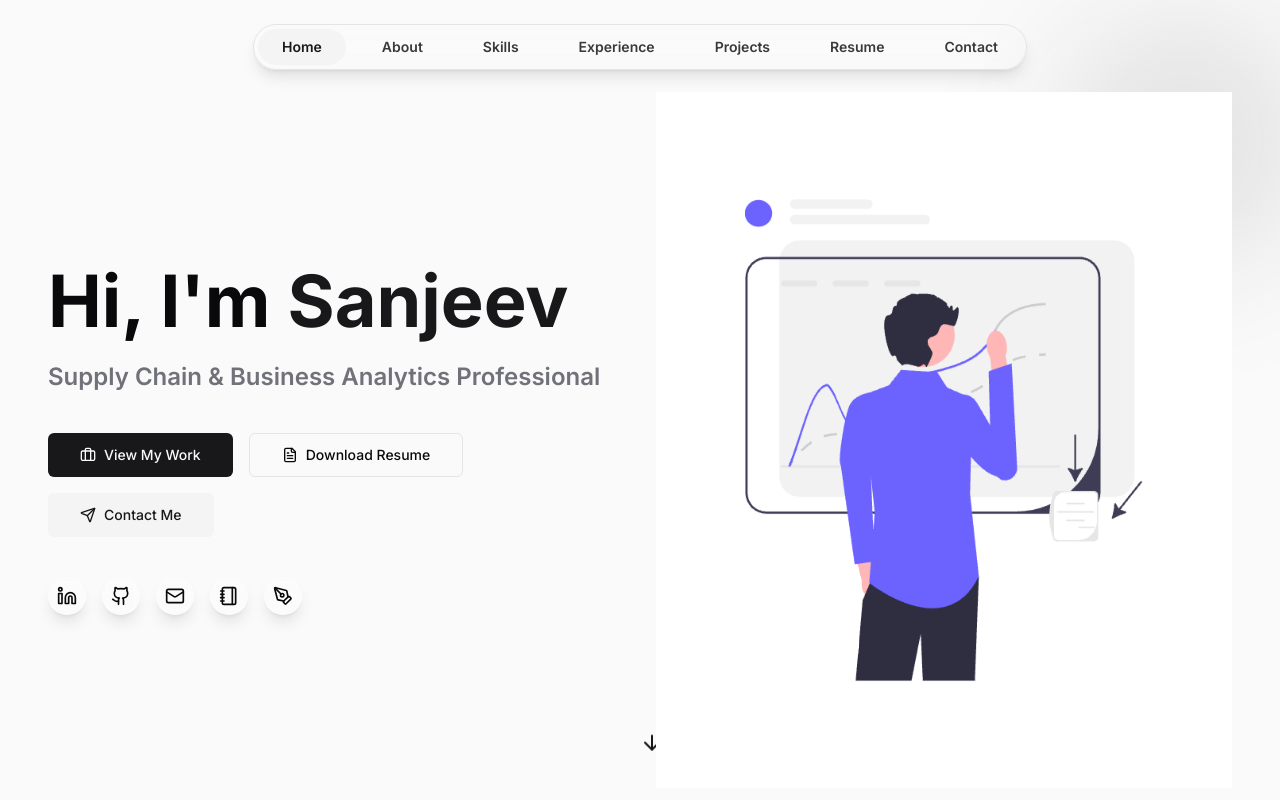
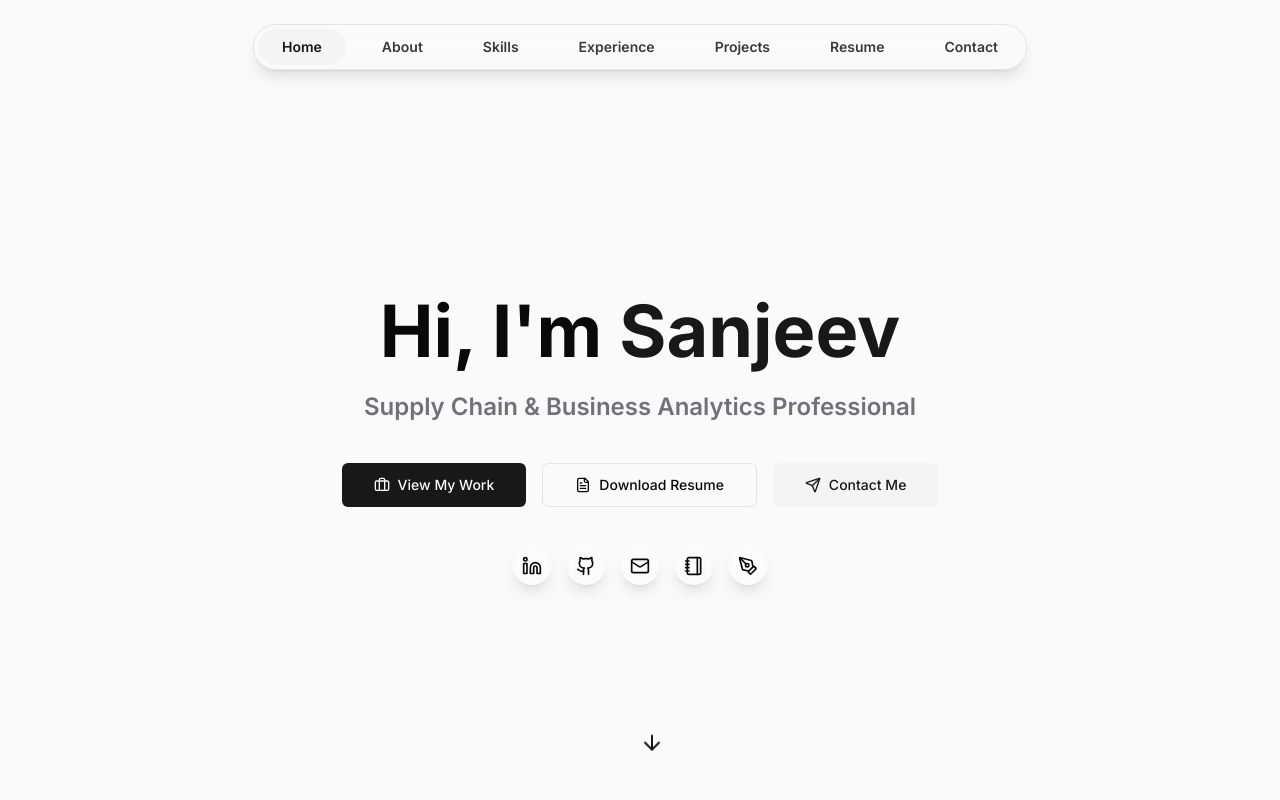
Before and after one commit to SanjeevD08/minimalist-portfolio-forge, a React (Vite) app: page / in a window 1280 px wide. Shown: the top 800 px of the page. Built offline with nearby package versions, Linux system fonts and the light colour scheme.

Commit message:
Remove hero image
Remove the image from the hero section.

```diff
--- a/src/components/sections/Hero.tsx
+++ b/src/components/sections/Hero.tsx
@@ -1,3 +1,4 @@
+
 import { ArrowDown, Linkedin, Github, Mail, BookOpen, FileText, Briefcase, Send, Notebook, PenTool } from 'lucide-react';
 import { Button } from '@/components/ui/button';
 import {
@@ -10,8 +11,8 @@ import {
 const Hero = () => {
   return <section id="home" className="min-h-screen flex flex-col justify-center pt-20 px-4">
     <div className="container mx-auto">
-      <div className="grid grid-cols-1 lg:grid-cols-2 gap-8 items-center">
-        <div className="animate-fade-in">
+      <div className="grid grid-cols-1 items-center">
+        <div className="animate-fade-in text-center">
           <h1 className="text-5xl md:text-7xl font-bold mb-6 leading-tight">
             Hi, I'm <span className="text-primary">Sanjeev</span>
           </h1>
@@ -20,7 +21,7 @@ const Hero = () => {
           </p>
 
           {/* CTA Buttons */}
-          <div className="flex flex-wrap gap-4 mb-10">
+          <div className="flex flex-wrap justify-center gap-4 mb-10">
             <Button asChild size="lg" variant="default" className="gap-2">
               <a href="#projects">
                 <Briefcase className="w-5 h-5" />
@@ -44,7 +45,7 @@ const Hero = () => {
           </div>
 
           {/* Social Media Icons */}
-          <div className="flex space-x-4 mt-8">
+          <div className="flex justify-center space-x-4 mt-8">
             <TooltipProvider>
               <Tooltip>
                 <TooltipTrigger asChild>
@@ -126,18 +127,6 @@ const Hero = () => {
             </TooltipProvider>
           </div>
         </div>
-
-        {/* Hero Illustration */}
-        <div className="relative hidden lg:block">
-          <div className="absolute -top-20 -right-20 w-64 h-64 bg-primary/10 rounded-full filter blur-3xl animate-pulse"></div>
-          <div className="relative z-10">
-            <img
-              src="/lovable-uploads/56d3e831-e438-4a5c-843a-3b8b43f4c1cb.png"
-              alt="Data Analytics Illustration"
-              className="w-full max-w-[600px] mx-auto animate-float"
-            />
-          </div>
-        </div>
       </div>
     </div>
     <div className="absolute bottom-10 left-1/2 transform -translate-x-1/2 animate-bounce">
```
